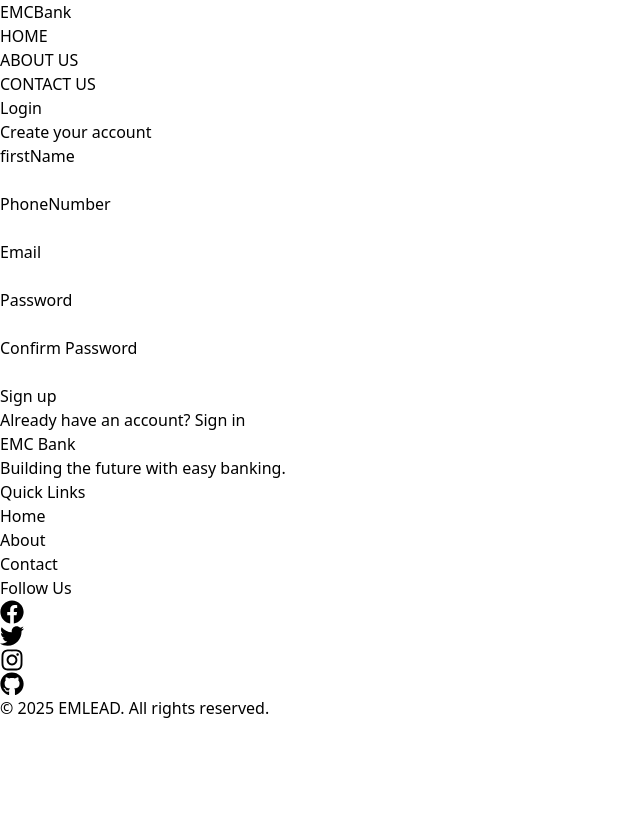
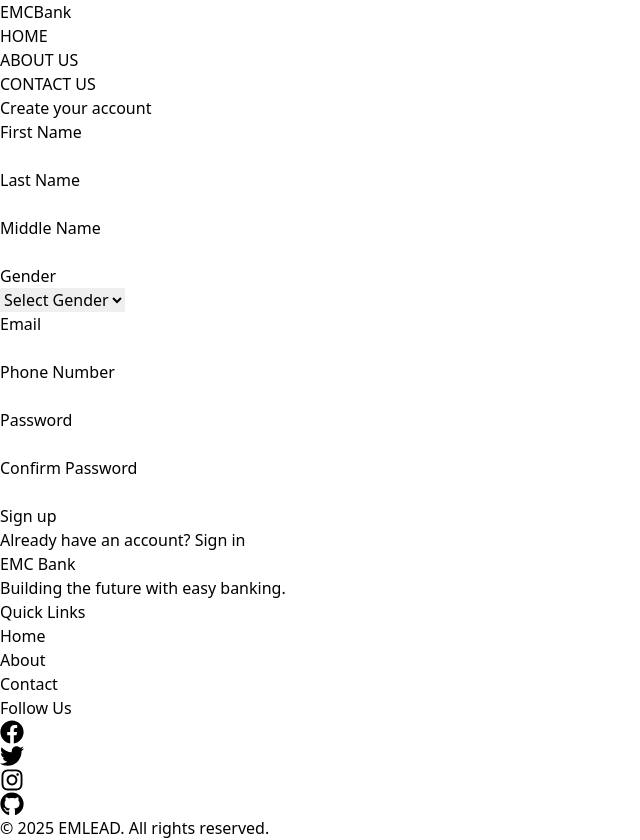
Before and after one commit to EMLEAD/MyBankApp, a React (Vite) app: page /SignUp in a window 1280 px wide. Shown: the whole page, without its empty margins (0-640 px from the left). Before the commit the page ends 800 px from the top, so only its background shows below. Built offline with nearby package versions, Linux system fonts and the light colour scheme; no server answers.

Commit message:
Login activated

```diff
--- a/src/Components/HomePage.jsx
+++ b/src/Components/HomePage.jsx
@@ -358,7 +358,7 @@ const HomePage = () => {
       </div>
 
       {/* Promo Banner */}
-      <div className="bg-gradient-to-r from-blue-600 to-blue-500 rounded-2xl p-6 text-white mb-6">
+      <div className="bg-gradient-to-r from-red-600 to-red-500 rounded-2xl p-6 text-white mb-6">
         <div className="flex flex-col md:flex-row items-center justify-between">
           <div className="max-w-md">
             <h3 className="text-xl font-bold mb-2">Get 5% Cashback</h3>
@@ -366,7 +366,7 @@ const HomePage = () => {
               Apply for our premium credit card and enjoy 5% cashback on all your purchases for the first 3 months.
             </p>
           </div>
-          <button className="bg-white text-blue-600 font-semibold px-6 py-2 rounded-full hover:bg-blue-50 transition-colors">
+          <button className="bg-white text-black font-semibold px-6 py-2 rounded-full hover:bg-blue-50 transition-colors">
             Apply Now
           </button>
         </div>
--- a/src/Components/NavBar.jsx
+++ b/src/Components/NavBar.jsx
@@ -26,7 +26,7 @@ const NavBar = () => {
             </ul>
 
           </div>
-          <button    className="w-2rem flex justify-center py-2 px-4 border border-transparent rounded-md shadow-sm text-sm font-medium text-white bg-red-600 hover:bg-red-700 focus:outline-none focus:ring-2 focus:ring-offset-2 focus:ring-red-500"><NavLink to="/Login">Login</NavLink></button>
+          {/* <button    className="w-2rem flex justify-center py-2 px-4 border border-transparent rounded-md shadow-sm text-sm font-medium text-white bg-red-600 hover:bg-red-700 focus:outline-none focus:ring-2 focus:ring-offset-2 focus:ring-red-500"><NavLink to="/Login">Login</NavLink></button> */}
        </div>
 
 
--- a/src/Components/SignUp.jsx
+++ b/src/Components/SignUp.jsx
@@ -2,28 +2,24 @@ import React, { useState } from 'react'
 import { useNavigate } from 'react-router-dom';
 import { useDispatch } from 'react-redux';
 import { register } from '../store/authSlice';
-import { BsGenderAmbiguous } from 'react-icons/bs';
 import toast, { Toaster } from 'react-hot-toast';
 import Loader from '../utils/Loader';
-
 
 const SignUp = () => {
   const dispatch = useDispatch();
   const navigate = useNavigate();
-  const [isSubmitting, setSubmitting] =useState(false);
-
+  const [isSubmitting, setSubmitting] = useState(false);
 
   const [formData, setFormData] = useState({
-    firstName :"",
+    firstName: "",
     lastName: "",
-      middleName:"",
-      gender:"",
-      email:"",
-      phoneNumber:"",
-      password:"",
+    middleName: "",
+    gender: "",
+    email: "",
+    phoneNumber: "",
+    password: "",
     confirmPassword: "",
-
-  })
+  });
 
   const handleChange = (e) => {
     setFormData({
@@ -39,7 +35,10 @@ const handleSubmit = async (e) => {
     // Validate required fields
     const requiredFields = [
       { key: "firstName", label: "First Name" },
+      { key: "lastName", label: "Last Name" },
+      { key: "gender", label: "Gender" },
       { key: "email", label: "Email" },
+      { key: "phoneNumber", label: "Phone Number" },
       { key: "password", label: "Password" },
       { key: "confirmPassword", label: "Confirm Password" }
     ];
@@ -81,6 +80,7 @@ const handleSubmit = async (e) => {
 
   return (
     <div className="min-h-screen bg-gray-100 flex flex-col justify-center py-20 sm:px-6 lg:px-8 ">
+      <Toaster />
       <div className="sm:mx-auto sm:w-full sm:max-w-md">
         <h2 className="mt-6 text-center text-3xl font-extrabold text-red-600">
           Create your account
@@ -91,38 +91,72 @@ const handleSubmit = async (e) => {
         <div className="bg-white py-8 px-4 shadow sm:rounded-lg sm:px-10">
           <form className="space-y-6" onSubmit={handleSubmit} >
             <div>
-                  <label htmlFor="name" className="block text-sm font-medium text-gray-700">
-                    firstName
+              <label htmlFor="firstName" className="block text-sm font-medium text-gray-700">
+                First Name
               </label>
               <div className="mt-1">
                 <input
-                      id="name"
+                  id="firstName"
                   name="firstName"
                   type="text"
                   value={formData.firstName}
                   onChange={handleChange}
                   required
                   className="appearance-none block w-full px-3 py-2 border border-gray-300 rounded-md shadow-sm placeholder-gray-400 focus:outline-none focus:ring-red-500 focus:border-red-500"
-
                 />
               </div>
             </div>
             <div>
-                  <label htmlFor="name" className="block text-sm font-medium text-gray-700">
-                    PhoneNumber
+              <label htmlFor="lastName" className="block text-sm font-medium text-gray-700">
+                Last Name
               </label>
               <div className="mt-1">
                 <input
-                      id="number"
-                      name="number"
-                      type="number"
+                  id="lastName"
+                  name="lastName"
+                  type="text"
+                  value={formData.lastName}
+                  onChange={handleChange}
                   required
                   className="appearance-none block w-full px-3 py-2 border border-gray-300 rounded-md shadow-sm placeholder-gray-400 focus:outline-none focus:ring-red-500 focus:border-red-500"
-
                 />
               </div>
             </div>
+            <div>
+              <label htmlFor="middleName" className="block text-sm font-medium text-gray-700">
+                Middle Name
+              </label>
+              <div className="mt-1">
+                <input
+                  id="middleName"
+                  name="middleName"
+                  type="text"
+                  value={formData.middleName}
+                  onChange={handleChange}
+                  className="appearance-none block w-full px-3 py-2 border border-gray-300 rounded-md shadow-sm placeholder-gray-400 focus:outline-none focus:ring-red-500 focus:border-red-500"
+                />
+              </div>
+            </div>
+            <div>
+              <label htmlFor="gender" className="block text-sm font-medium text-gray-700">
+                Gender
+              </label>
+              <div className="mt-1">
+                <select
+                  id="gender"
+                  name="gender"
+                  value={formData.gender}
+                  onChange={handleChange}
+                  required
+                  className="appearance-none block w-full px-3 py-2 border border-gray-300 rounded-md shadow-sm placeholder-gray-400 focus:outline-none focus:ring-red-500 focus:border-red-500"
+                >
+                  <option value="">Select Gender</option>
+                  <option value="Male">Male</option>
+                  <option value="Female">Female</option>
 
+                </select>
+              </div>
+            </div>
             <div>
               <label htmlFor="email" className="block text-sm font-medium text-gray-700">
                 Email
@@ -136,11 +170,25 @@ const handleSubmit = async (e) => {
                   onChange={handleChange}
                   required
                   className="appearance-none block w-full px-3 py-2 border border-gray-300 rounded-md shadow-sm placeholder-gray-400 focus:outline-none focus:ring-red-500 focus:border-red-500"
-
                 />
               </div>
             </div>
-
+            <div>
+              <label htmlFor="phoneNumber" className="block text-sm font-medium text-gray-700">
+                Phone Number
+              </label>
+              <div className="mt-1">
+                <input
+                  id="phoneNumber"
+                  name="phoneNumber"
+                  type="tel"
+                  value={formData.phoneNumber}
+                  onChange={handleChange}
+                  required
+                  className="appearance-none block w-full px-3 py-2 border border-gray-300 rounded-md shadow-sm placeholder-gray-400 focus:outline-none focus:ring-red-500 focus:border-red-500"
+                />
+              </div>
+            </div>
             <div>
               <label htmlFor="password" className="block text-sm font-medium text-gray-700">
                 Password
@@ -152,13 +200,11 @@ const handleSubmit = async (e) => {
                   type="password"
                   value={formData.password}
                   onChange={handleChange}
-
+                  required
                   className="appearance-none block w-full px-3 py-2 border border-gray-300 rounded-md shadow-sm placeholder-gray-400 focus:outline-none focus:ring-red-500 focus:border-red-500"
-
                 />
               </div>
             </div>
-
             <div>
               <label htmlFor="confirmPassword" className="block text-sm font-medium text-gray-700">
                 Confirm Password
@@ -168,20 +214,20 @@ const handleSubmit = async (e) => {
                   id="confirmPassword"
                   name="confirmPassword"
                   type="password"
+                  value={formData.confirmPassword}
                   onChange={handleChange}
                   required
                   className="appearance-none block w-full px-3 py-2 border border-gray-300 rounded-md shadow-sm placeholder-gray-400 focus:outline-none focus:ring-red-500 focus:border-red-500"
-
                 />
               </div>
             </div>
-
             <div>
               <button
                 type="submit"
                 className="w-full flex justify-center py-2 px-4 border border-transparent rounded-md shadow-sm text-sm font-medium text-white bg-red-600 hover:bg-red-700 focus:outline-none focus:ring-2 focus:ring-offset-2 focus:ring-red-500"
+                disabled={isSubmitting}
               >
-                    Sign up
+                {isSubmitting ? <Loader /> : "Sign up"}
               </button>
             </div>
           </form>
@@ -206,10 +252,6 @@ const handleSubmit = async (e) => {
       }
     </div>
   );
-    }
-  ;
+};
 
-
-
-
-export default SignUp
+export default SignUp;
```
Also changed, not shown: src/Components/Login.jsx (+12 -52 lines), src/services/authService.js (+14 -14 lines), src/store/authSlice.js (+19 -22 lines). Lines whose indentation alone changed are shown as unchanged.
